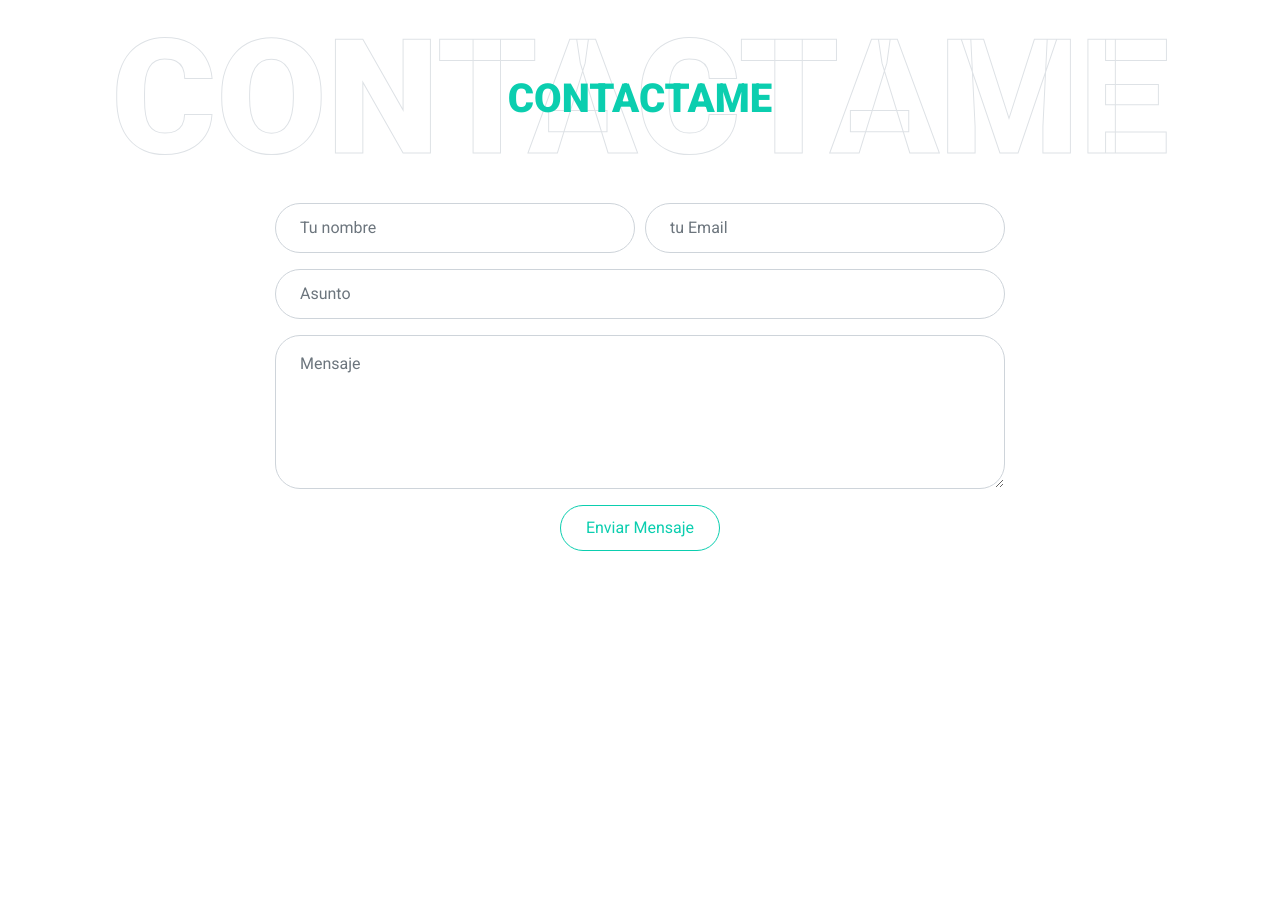
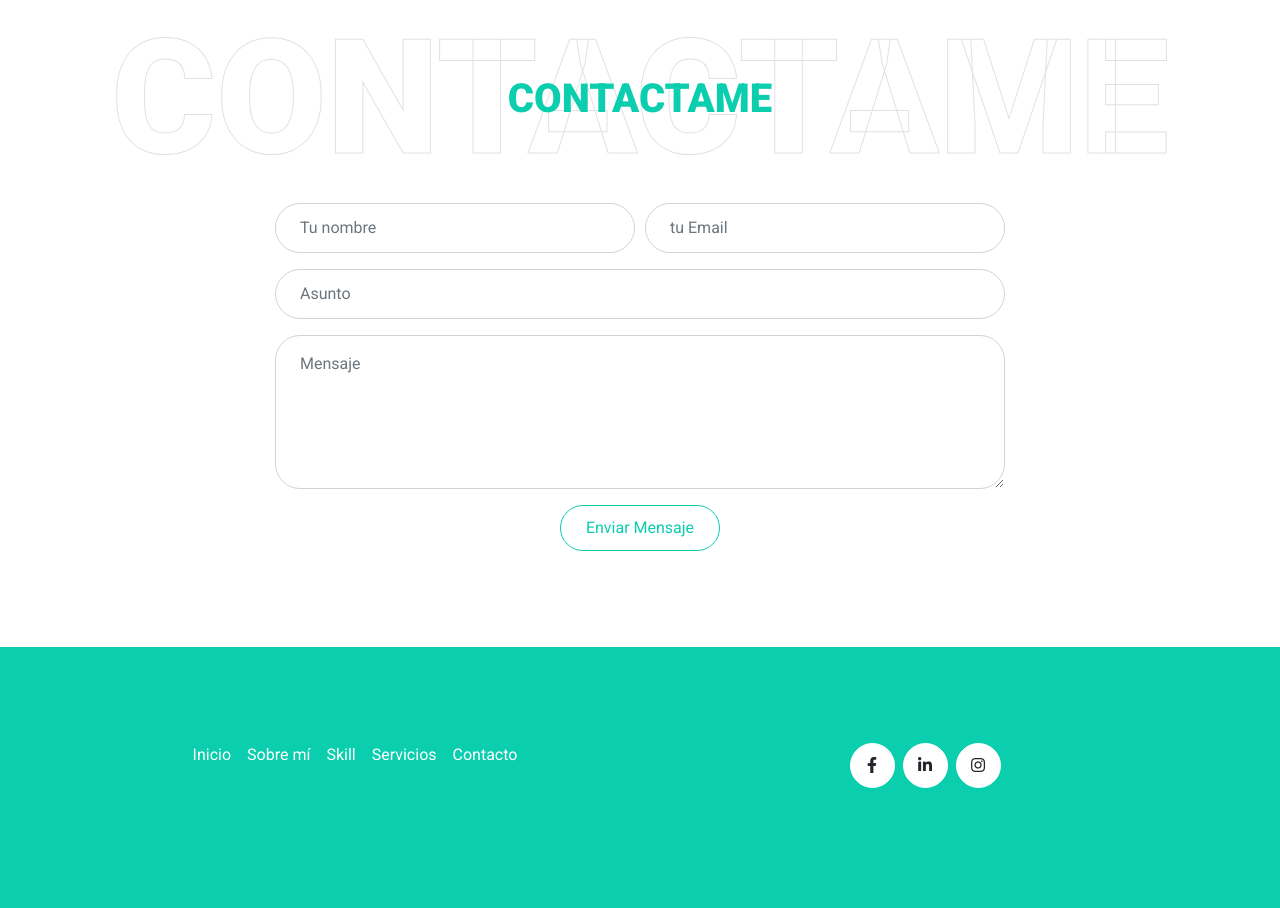
Before and after one commit to gerardoariasjustiniano060/portafolio, a plain HTML site: page index.html in a window 1280 px wide. Shown: the part 4741-5649 px from the top of the page. Before the commit the page ends 5340 px from the top, so only its background shows below. Drawn offline with nearby package versions, Linux system fonts and the light colour scheme.

Commit message:
first commit

```diff
--- a/index.html
+++ b/index.html
@@ -526,7 +526,42 @@
     <!-- Contact End -->
 
 
+    <!-- Footer Start -->
+    <div class="container-fluid bg-primary text-white mt-5 py-5 px-sm-3 px-md-5">
+        <div class="container text-center py-5">
+            <!-- Fila para enlaces y redes sociales -->
+            <div class="row justify-content-center mb-4">
+                <!-- Enlaces rápidos -->
+                <div class="col-lg-6 col-md-12 mb-4 mb-md-0">
+                    <div class="d-flex flex-wrap justify-content-center">
+                        <a class="text-white mb-2 mb-md-0 mr-md-3" href="#home">Inicio</a>
+                        <a class="text-white mb-2 mb-md-0 mr-md-3" href="#about">Sobre mí</a>
+                        <a class="text-white mb-2 mb-md-0 mr-md-3" href="#skill">Skill</a>
+                        <a class="text-white mb-2 mb-md-0 mr-md-3" href="#service">Servicios</a>
+                        <a class="text-white" href="#contacto">Contacto</a>
+                    </div>
+                </div>
 
+                <!-- Redes sociales -->
+                <div class="col-lg-6 col-md-12">
+                    <div class="d-flex justify-content-center">
+                        <a class="btn btn-light btn-social mr-2" href="#"><i class="fab fa-facebook-f"></i></a>
+                        <a class="btn btn-light btn-social mr-2" href="#"><i class="fab fa-linkedin-in"></i></a>
+                        <a class="btn btn-light btn-social" href="#"><i class="fab fa-instagram"></i></a>
+                    </div>
+                </div>
+            </div>
+
+            <!-- Derechos de autor -->
+            <!-- <div class="row">
+                <div class="col-12">
+                    <p class="m-0">
+                        &copy; 2023 <a class="text-white font-weight-bold" href="#">Tu Nombre</a>. Todos los derechos reservados.
+                    </p>
+                </div>
+            </div> -->
+        </div>
+    </div>
     <!-- Footer End -->
 
     <!-- Scroll to Bottom -->
```
